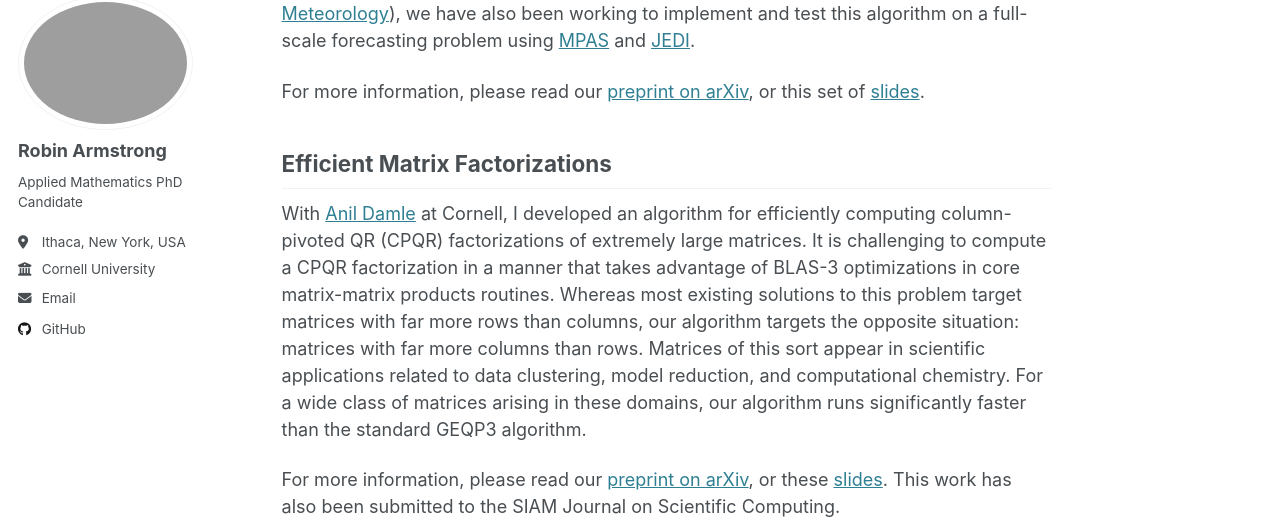
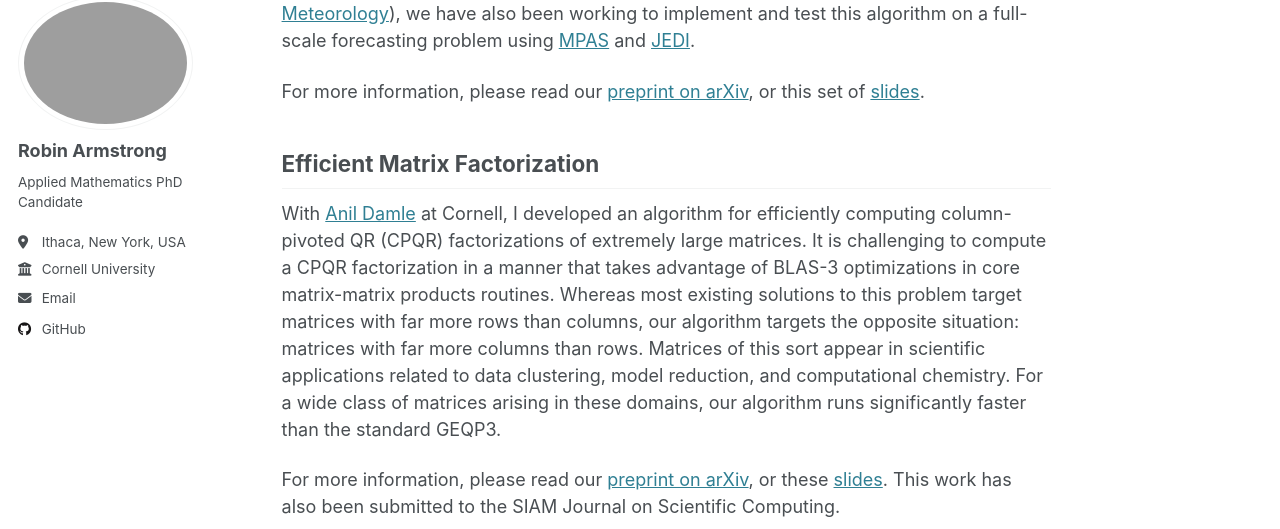
Before and after one commit to robin-armstrong/robin-armstrong.github.io, a Jekyll site: the page built from _pages/projects.md, in a window 1280 px wide and 900 px high, scrolled down 499 px. Shown: the part 110-639 px from the top of the window. Built offline with Jekyll 4.4.1, drawn with Linux system fonts in a browser that asks for light colours.

Commit message:
Modified config file, changed text on projects page.

```diff
--- a/_config.yml
+++ b/_config.yml
@@ -9,6 +9,7 @@
 # Basic Site Settings
 locale                   : "en-US"
 site_theme               : "default"
+theme                    : jekyll-theme-minimal
 title                    : "Robin Armstrong"
 title_separator          : "-"
 name                     : &name "Robin Armstrong"
--- a/_pages/projects.md
+++ b/_pages/projects.md
@@ -17,9 +17,9 @@ With [Ian Grooms](https://www.colorado.edu/amath/grooms) ([CU Boulder Dept. of A
 
 For more information, please read our [preprint on arXiv](https://arxiv.org/abs/2503.00253), or this set of [slides](/files/slides_cse_2025.pdf).
 
-## Efficient Matrix Factorizations
+## Efficient Matrix Factorization
 
-With [Anil Damle](https://www.cs.cornell.edu/~damle) at Cornell, I developed an algorithm for efficiently computing column-pivoted QR (CPQR) factorizations of extremely large matrices. It is challenging to compute a CPQR factorization in a manner that takes advantage of BLAS-3 optimizations in core matrix-matrix products routines. Whereas most existing solutions to this problem target matrices with far more rows than columns, our algorithm targets the opposite situation: matrices with far more columns than rows. Matrices of this sort appear in scientific applications related to data clustering, model reduction, and computational chemistry. For a wide class of matrices arising in these domains, our algorithm runs significantly faster than the standard GEQP3 algorithm.
+With [Anil Damle](https://www.cs.cornell.edu/~damle) at Cornell, I developed an algorithm for efficiently computing column-pivoted QR (CPQR) factorizations of extremely large matrices. It is challenging to compute a CPQR factorization in a manner that takes advantage of BLAS-3 optimizations in core matrix-matrix products routines. Whereas most existing solutions to this problem target matrices with far more rows than columns, our algorithm targets the opposite situation: matrices with far more columns than rows. Matrices of this sort appear in scientific applications related to data clustering, model reduction, and computational chemistry. For a wide class of matrices arising in these domains, our algorithm runs significantly faster than the standard GEQP3.
 
 For more information, please read our [preprint on arXiv](https://arxiv.org/abs/2501.18035), or these [slides](/files/slides_midatlanticna_2025.pdf). This work has also been submitted to the SIAM Journal on Scientific Computing.
 
```
